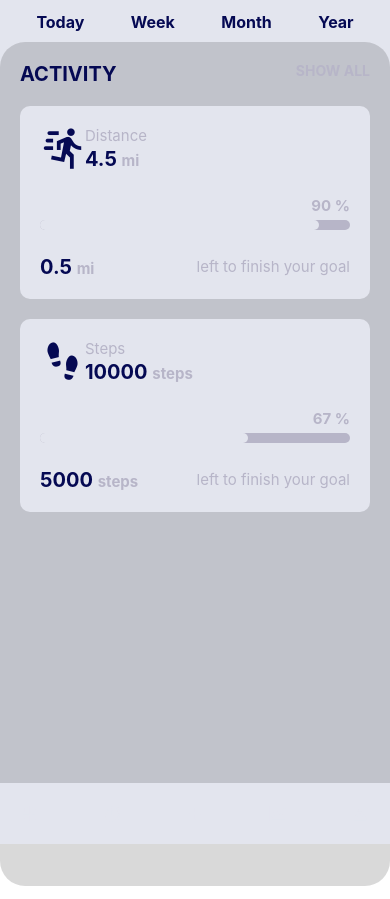
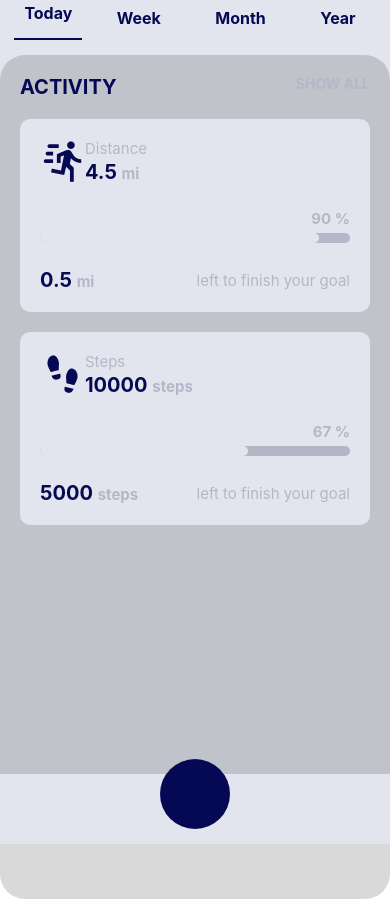
Before and after one commit to saldanaj97/fitness-tracker, a React Native app: screen / in a window 390 px wide. Built offline with nearby package versions, Linux system fonts and the light colour scheme.

Commit message:
Add margin to activity component and style plus icon in bottom bar

```diff
--- a/src/components/activity/activity.tsx
+++ b/src/components/activity/activity.tsx
@@ -30,6 +30,7 @@ const darkModeStyles = StyleSheet.create({
     flexDirection: 'row',
     justifyContent: 'space-between',
     alignContent: 'center',
+    marginVertical: 15,
   },
   heading: {
     color: DarkModeColors.primaryFont,
--- a/src/ui/activity/navigation/bottom-bar.tsx
+++ b/src/ui/activity/navigation/bottom-bar.tsx
@@ -1,5 +1,5 @@
 import React from 'react'
-import { SafeAreaView, StyleSheet, useColorScheme } from 'react-native'
+import { SafeAreaView, StyleSheet, useColorScheme, View } from 'react-native'
 import MaterialCommunityIcon from 'react-native-vector-icons/MaterialCommunityIcons'
 
 import { DarkModeColors, LightModeColors } from '../../../themeColors'
@@ -12,7 +12,9 @@ export default function BottomBar() {
       <SafeAreaView style={styles.iconContainer}>
         <MaterialCommunityIcon name={'view-dashboard-outline'} style={styles.icon} size={30} />
         <MaterialCommunityIcon name={'timer-outline'} style={styles.icon} size={30} />
-        <MaterialCommunityIcon name={'plus'} style={styles.icon} size={30} />
+        <View style={styles.plusIconContainer}>
+          <MaterialCommunityIcon name={'plus'} style={styles.plusIcon} size={50} />
+        </View>
         <MaterialCommunityIcon name={'chart-line'} style={styles.icon} size={30} />
         <MaterialCommunityIcon name={'account-outline'} style={styles.icon} size={30} />
       </SafeAreaView>
@@ -39,8 +41,19 @@ const darkModeStyles = StyleSheet.create({
   icon: {
     color: DarkModeColors.primaryFont,
     padding: 20,
-    textTransform: 'uppercase',
-    fontWeight: 'bold',
+  },
+  plusIcon: {
+    color: DarkModeColors.primaryFont,
+  },
+  plusIconContainer: {
+    width: 70,
+    height: 70,
+    backgroundColor: DarkModeColors.primaryAccent,
+    borderRadius: 35,
+    justifyContent: 'center',
+    alignItems: 'center',
+    bottom: 40,
+    position: 'relative',
   },
 })
 
@@ -63,7 +76,18 @@ const lightModeStyles = StyleSheet.create({
     color: DarkModeColors.primaryFont,
     fontSize: 20,
     padding: 20,
-    textTransform: 'uppercase',
-    fontWeight: 'bold',
+  },
+  plusIcon: {
+    color: LightModeColors.primaryFont,
+  },
+  plusIconContainer: {
+    width: 70,
+    height: 70,
+    backgroundColor: LightModeColors.primaryAccent,
+    borderRadius: 35,
+    justifyContent: 'center',
+    alignItems: 'center',
+    bottom: 15,
+    position: 'relative',
   },
 })
--- a/src/ui/activity/navigation/timePeriodPicker.tsx
+++ b/src/ui/activity/navigation/timePeriodPicker.tsx
@@ -1,4 +1,4 @@
-import React from 'react'
+import React, { useState } from 'react'
 import { FlatList, StyleSheet, Text, useColorScheme, View } from 'react-native'
 
 import { DarkModeColors, LightModeColors } from '../../../themeColors'
@@ -6,6 +6,7 @@ import { DarkModeColors, LightModeColors } from '../../../themeColors'
 export default function TimePeriodPicker(): React.JSX.Element {
   const isDarkMode = useColorScheme() === 'dark'
   const styles = isDarkMode ? darkModeStyles : lightModeStyles
+  const [timePeriodSelected, setTimePeriodSelected] = useState('Today')
 
   const timePeriods = ['Today', 'Week', 'Month', 'Year']
 
@@ -13,7 +14,11 @@ export default function TimePeriodPicker(): React.JSX.Element {
     <View style={styles.container}>
       <FlatList
         data={timePeriods}
-        renderItem={({ item }) => <Text style={styles.text}>{item}</Text>}
+        renderItem={({ item }) => (
+          <View style={item === timePeriodSelected ? styles.selectedText : styles.text}>
+            <Text style={styles.text}>{item}</Text>
+          </View>
+        )}
         keyExtractor={(item) => item}
         horizontal={true}
         showsHorizontalScrollIndicator={false}
@@ -29,6 +34,12 @@ const darkModeStyles = StyleSheet.create({
     flexDirection: 'row',
     width: '100%',
   },
+  selectedText: {
+    borderBottomWidth: 2,
+    borderBottomColor: DarkModeColors.primaryFont,
+    paddingVertical: 5,
+    marginBottom: 15,
+  },
   timePeriodContainer: {
     justifyContent: 'space-evenly',
     flexGrow: 1,
@@ -36,7 +47,7 @@ const darkModeStyles = StyleSheet.create({
   text: {
     color: DarkModeColors.primaryFont,
     marginHorizontal: 10,
-    marginVertical: 10,
+    marginVertical: 5,
     fontSize: 16,
     fontWeight: 'bold',
   },
@@ -47,6 +58,12 @@ const lightModeStyles = StyleSheet.create({
     display: 'flex',
     flexDirection: 'row',
     width: '100%',
+  },
+  selectedText: {
+    borderBottomWidth: 2,
+    borderBottomColor: LightModeColors.primaryFont,
+    paddingVertical: 5,
+    marginBottom: 15,
   },
   timePeriodContainer: {
     justifyContent: 'space-evenly',
```
